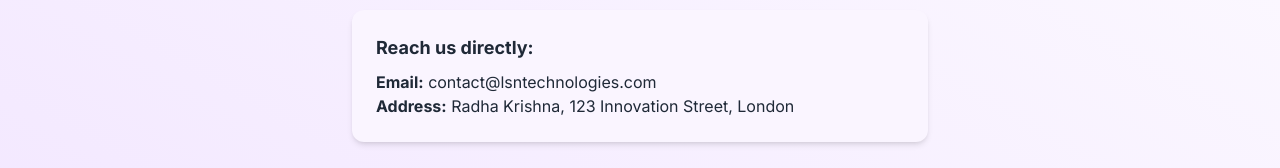
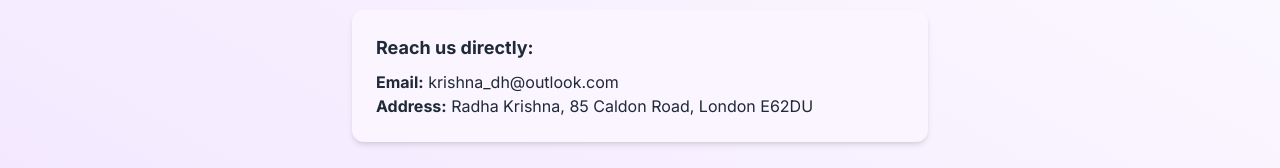
Before and after one commit to shekarpolasa/lsntech, a plain HTML site: page index.html in a window 1280 px wide. Shown: the part 1954-2122 px from the top of the page. Drawn offline with nearby package versions, Linux system fonts and the light colour scheme.

Commit message:
Updated contact

```diff
--- a/index.html
+++ b/index.html
@@ -47,18 +47,6 @@
 </head>
 <body class="bg-gray-100 text-gray-800">
 
-  <!-- Navbar -->
-  <!-- <header class="fixed w-full z-50 bg-gradient-to-r from-blue-900 to-blue-700 text-white shadow-md">
-    <div class="max-w-7xl mx-auto px-4 h-16 flex justify-between items-center">
-      <h1 class="text-xl font-bold">LSN Technologies</h1>
-      <nav class="space-x-6 text-sm font-medium hidden md:flex">
-        <a href="#home" class="nav-link">Home</a>
-        <a href="#services" class="nav-link">Services</a>
-        <a href="#about" class="nav-link">About</a>
-        <a href="#contact" class="nav-link">Contact</a>
-      </nav>
-    </div>
-  </header> -->
   <!-- Navbar -->
   <header class="fixed w-full z-50 bg-gradient-to-r from-blue-900 to-blue-700 text-white shadow-md">
     <div class="max-w-7xl mx-auto px-4 h-16 flex justify-between items-center">
@@ -172,8 +160,8 @@
       </form>
       <div class="text-left bg-purple-50 p-6 rounded-xl shadow-md">
         <h3 class="font-semibold text-lg mb-2">Reach us directly:</h3>
-        <p><strong>Email:</strong> contact@lsntechnologies.com</p>
-        <p><strong>Address:</strong> Radha Krishna, 123 Innovation Street, London</p>
+        <p><strong>Email:</strong> krishna_dh@outlook.com</p>
+        <p><strong>Address:</strong> Radha Krishna, 85 Caldon Road, London E62DU</p>
       </div>
     </div>
   </section>
```
Lines whose indentation alone changed are shown as unchanged.
